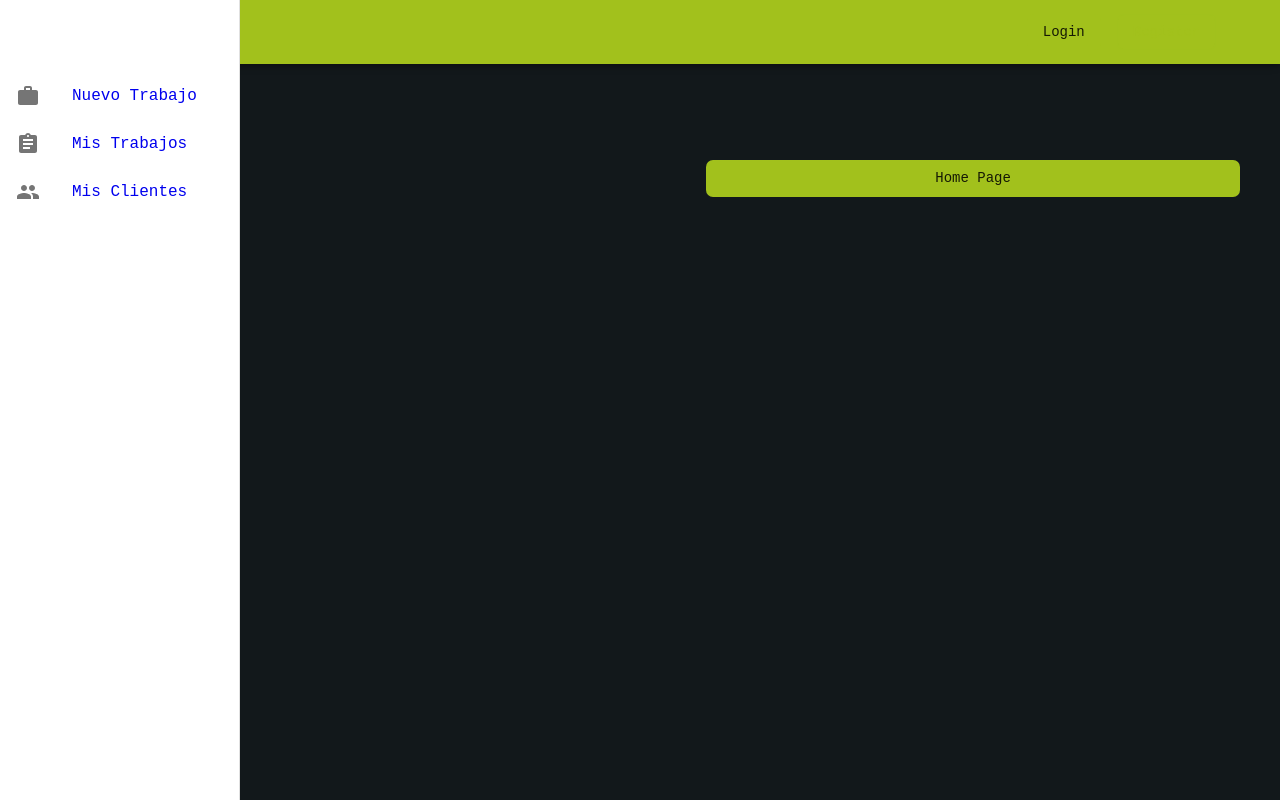
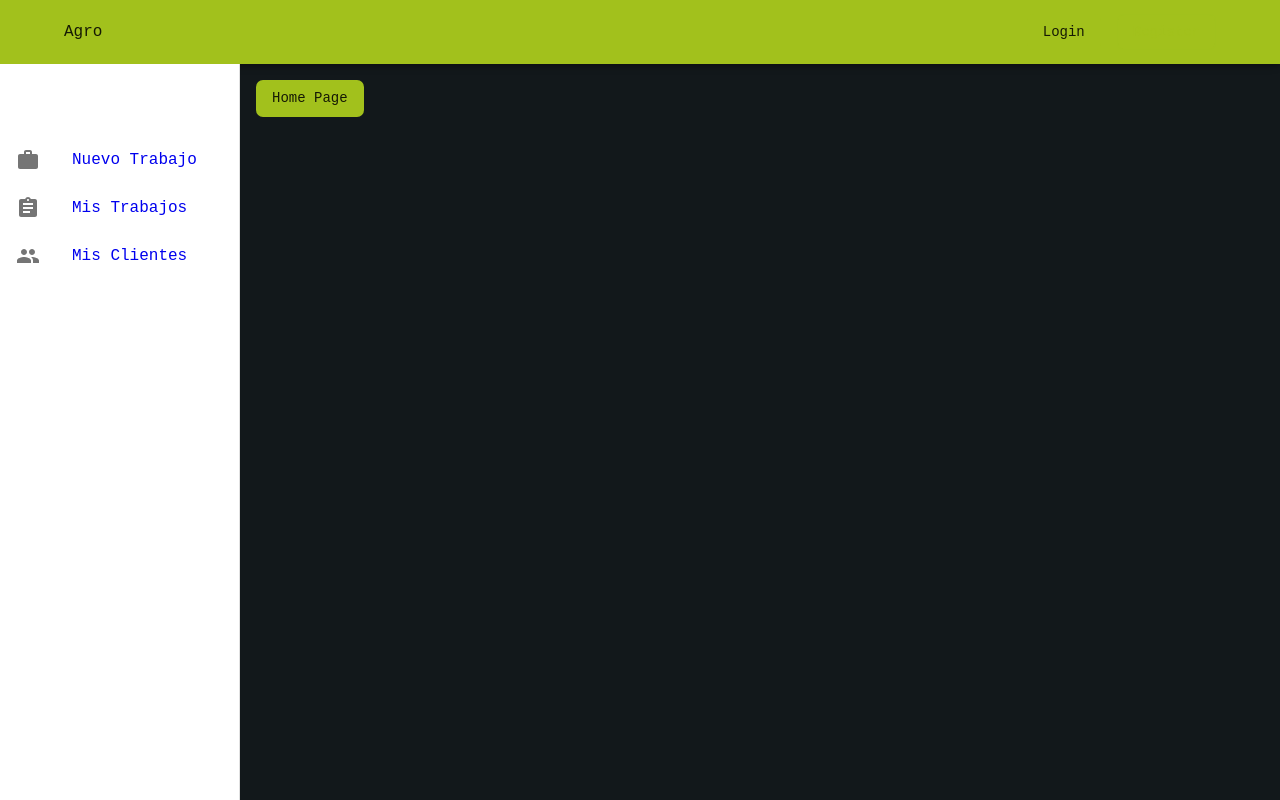
Before and after one commit to andresmolinari/dsw-agro-tp, a React (Vite) app in the folder frontend/: page /home in a window 1280 px wide. Built offline with nearby package versions, Linux system fonts and the light colour scheme.

Commit message:
sidebar fixed dentro de home

```diff
--- a/frontend/src/common/AppLayout.tsx
+++ b/frontend/src/common/AppLayout.tsx
@@ -1,15 +1,15 @@
-import SideBar from '../components/SideBar';
 import { NavBar } from './NavBar';
 import { Outlet } from 'react-router-dom';
 
 export const AppLayout: React.FC<{}> = () => {
   return (
-    <div style={{ display: 'flex' }}>
+    <div>
       <NavBar />
-      <SideBar />
-      <main style={{ flexGrow: 1, padding: '16px' }}>
+
+      {/* Contenedor principal que incluye el Sidebar y el contenido, debajo de la NavBar */}
+      <div style={{ display: 'flex', marginTop: '64px' }}>
         <Outlet />
-      </main>
+      </div>
     </div>
   );
 };
--- a/frontend/src/components/SideBar.tsx
+++ b/frontend/src/components/SideBar.tsx
@@ -18,7 +18,11 @@ const ListItemLink = forwardRef<HTMLAnchorElement, LinkProps>((props, ref) => (
   <Link ref={ref} {...props} />
 ));
 
-const SideBar = () => {
+interface SideBarProps {
+  style?: React.CSSProperties;
+}
+
+const SideBar = ({ style }: SideBarProps) => {
   return (
     <Drawer
       sx={{
@@ -27,14 +31,16 @@ const SideBar = () => {
         '& .MuiDrawer-paper': {
           width: drawerWidth,
           boxSizing: 'border-box',
+          top: '64px',
+          height: 'calc(100vh - 64px)',
         },
       }}
       variant='permanent'
       anchor='left'
+      style={style}
     >
       <Toolbar />
       <List>
-        {/* Botón Nuevo Trabajo */}
         <ListItem button component={ListItemLink as any} to='/nuevo-trabajo'>
           <ListItemIcon>
             <WorkIcon />
@@ -42,7 +48,6 @@ const SideBar = () => {
           <ListItemText primary='Nuevo Trabajo' />
         </ListItem>
 
-        {/* Botón Mis Trabajos */}
         <ListItem button component={ListItemLink as any} to='/mis-trabajos'>
           <ListItemIcon>
             <AssignmentIcon />
@@ -50,7 +55,6 @@ const SideBar = () => {
           <ListItemText primary='Mis Trabajos' />
         </ListItem>
 
-        {/* Botón Mis Clientes */}
         <ListItem button component={ListItemLink as any} to='/mis-clientes'>
           <ListItemIcon>
             <GroupIcon />
--- a/frontend/src/pages/Home.tsx
+++ b/frontend/src/pages/Home.tsx
@@ -1,15 +1,20 @@
 import { Button, Container } from '@mui/material';
+import SideBar from '../components/SideBar';
+import { Outlet } from 'react-router-dom';
 
 interface Props {}
 
 const Home = (props: Props) => {
-  console.log('HomePaige');
   return (
-    <Container style={{ marginTop: '9rem' }} maxWidth='xl'>
-      <Button fullWidth variant='contained'>
-        Home Page
-      </Button>
-    </Container>
+    <div style={{ display: 'flex', flexGrow: 1 }}>
+      <SideBar /> {/* SideBar en la izquierda */}
+      <Container style={{ flexGrow: 1, padding: '16px' }} maxWidth='xl'>
+        <Button variant='contained' color='primary'>
+          Home Page
+        </Button>
+        <Outlet /> {/* Aquí se renderizan las rutas hijas */}
+      </Container>
+    </div>
   );
 };
 
```
